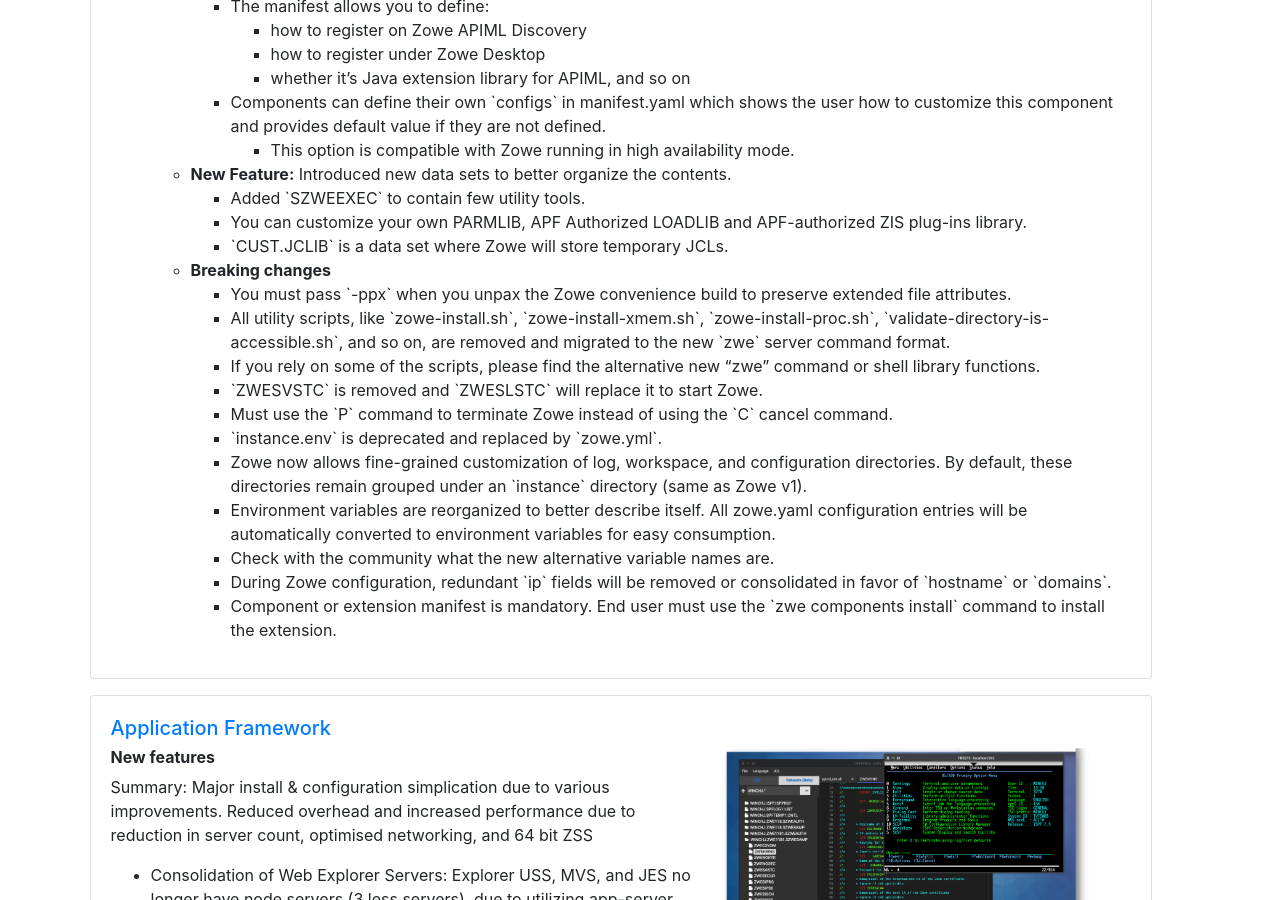
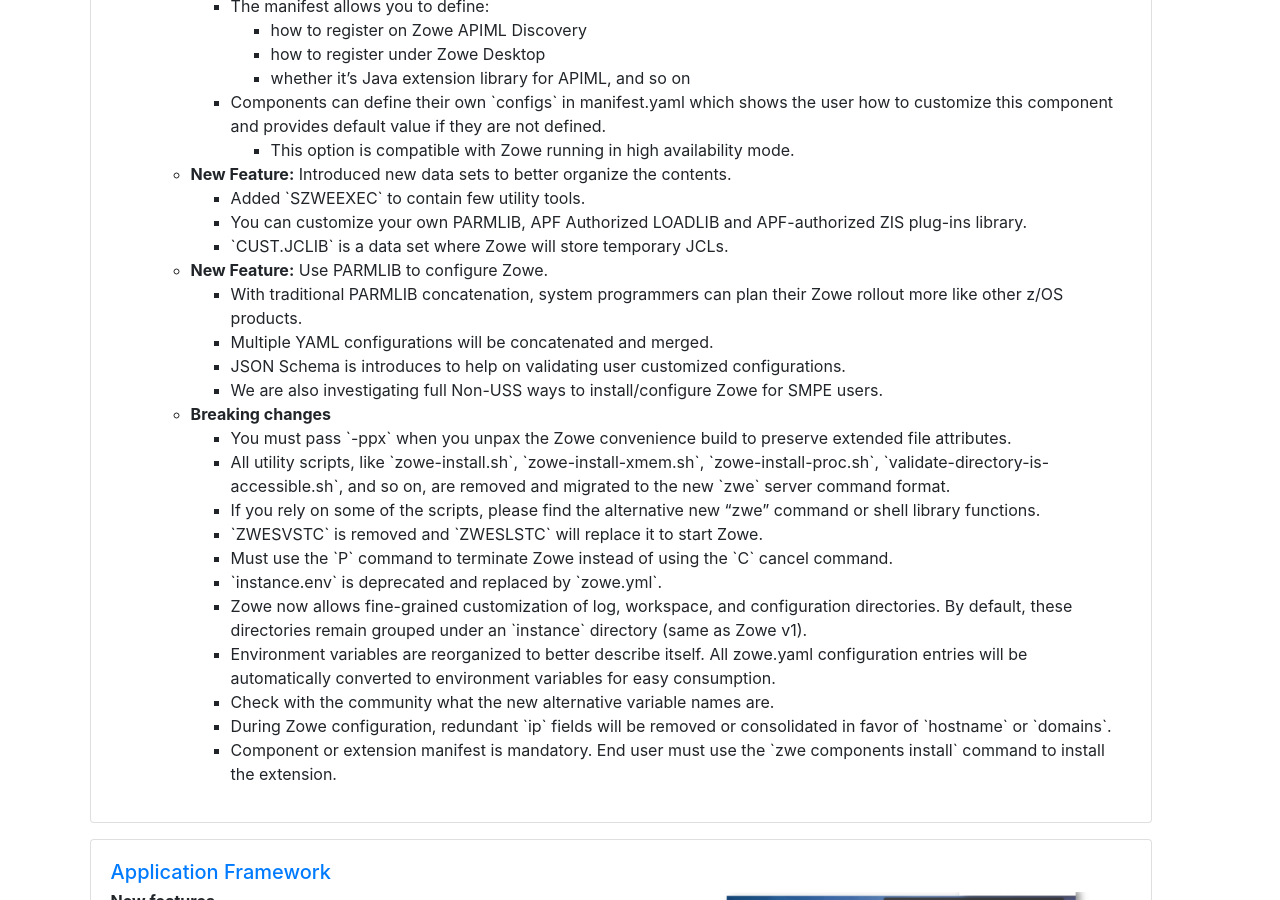
Before and after one commit to zowe/zowe.github.io, a Jekyll site: the page built from vNext.md, in a window 1280 px wide and 900 px high, scrolled down 4251 px. Built offline with Jekyll 4.4.1, drawn with Linux system fonts in a browser that asks for light colours; our own code applies the rules of GitHub Pages for plain Markdown files.

Commit message:
update few Q/A answers and add new feature about PARMLIB
Signed-off-by: Jack (T.) Jia <jack-tiefeng.jia@ibm.com>
Signed-off-by: Jakub Balhar <jakub.balhar@broadcom.net>

```diff
--- a/vNext.md
+++ b/vNext.md
@@ -271,6 +271,13 @@
             <li>Added `SZWEEXEC` to contain few utility tools.</li>
             <li>You can customize your own PARMLIB, APF Authorized LOADLIB and APF-authorized ZIS plug-ins library.</li>
             <li>`CUST.JCLIB` is a data set where Zowe will store temporary JCLs.</li>
+          </ul>
+          <li><strong>New Feature:</strong> Use PARMLIB to configure Zowe.</li>
+          <ul>
+            <li>With traditional PARMLIB concatenation, system programmers can plan their Zowe rollout more like other z/OS products.</li>
+            <li>Multiple YAML configurations will be concatenated and merged.</li>
+            <li>JSON Schema is introduces to help on validating user customized configurations.</li>
+            <li>We are also investigating full Non-USS ways to install/configure Zowe for SMPE users.</li>
           </ul>
           <li><strong>Breaking changes</strong></li>
           <ul>
@@ -970,7 +977,7 @@
           3. We deploy 40+ unique deployments at the same time, each includes its own ZOWE deploy. We do this by changing the STC name - can we still do that?
         </button>
         <div id="questions-systems-3" class="w3-container faq-hide">
-          <p>Yes, they can be defined in zowe.yaml as `zowe.setup.security.stcs'</p>
+          <p>Yes, they can be defined in zowe.yaml as `zowe.setup.security.stcs' which lets you set their names, e.g. `zowe.setup.security.stcs.zowe: ZWEMYSTC`</p>
         </div>
       </div>
       <div>
@@ -978,7 +985,7 @@
           4. We currently have to modify the various install scripts to change specific dataset names to accomplish this multiple-run scenario - will we be able to do this?
         </button>
         <div id="questions-systems-4" class="w3-container faq-hide">
-          <p>Yes, all data set names used by zowe are configurable in zowe.yaml - so you can configure your multiple-run scenario with multiple zowe.yaml files</p>
+          <p>Yes, all data set names used by zowe are configurable in zowe.yaml - so you can configure your multiple-run scenario with multiple zowe.yaml files where each has its own stc and data set names.</p>
         </div>
       </div>
       <div>
@@ -986,7 +993,7 @@
           5. If PARMLIB is used can we consider eliminating zowe.yaml?
         </button>
         <div id="questions-systems-5" class="w3-container faq-hide">
-          <p>Perhaps, however, the Community is responding to requirements that necessitate a configuration file with more flexibility - limiting the configuration to a single location like PARMLIB is unlikely.</p>
+          <p>Allowing PARMLIB doesn't change the way how Zowe uses zowe.yaml behind the scene, it's more like a new user interface to configure Zowe. The content in PARMLIB will be concatenated, merged into a temporary zowe.yaml and fed to Zowe. That means it won't change the way how components / extensions read configurations. On the other side, since we may enhance the configuration interface like allowing PARMLIB, reading or updating zowe.yaml directly is not recommended, instead the component installer should use relevant zwe commands or library functions to update zowe configurations. For example, `zwe components enable` will be compatible no matter the end-user is using a zowe.yaml or PARMLIB to configure Zowe.</p>
         </div>
       </div>
       <div>
@@ -994,7 +1001,7 @@
           6. We are very concerned about the new requirement "must use the “P” command to terminate Zowe instead of “C” to cancel because some users may simply use C out of habit. Can you review this decision with IBM and possibly consider an alternative?
         </button>
         <div id="questions-systems-6" class="w3-container faq-hide">
-          <p>We can review with IBM - that said, we also have plans to help prevent accidental “C”- cancel commands. Why did we do this? Zowe components need specific resource and recovery management handling - the “P” command sends the proper signal to Zowe to ensure all components are shut down appropriately.</p>
+          <p>We can review with IBM - that said, we also have plans to help prevent accidental “C”- cancel commands. Why did we do this? Zowe components need specific resource and recovery management handling - the “P” command sends the proper signal to Zowe to ensure all components are shut down appropriately. We'll investigate this more so many thanks for the feedback.</p>
         </div>
       </div>
       <div>
```
